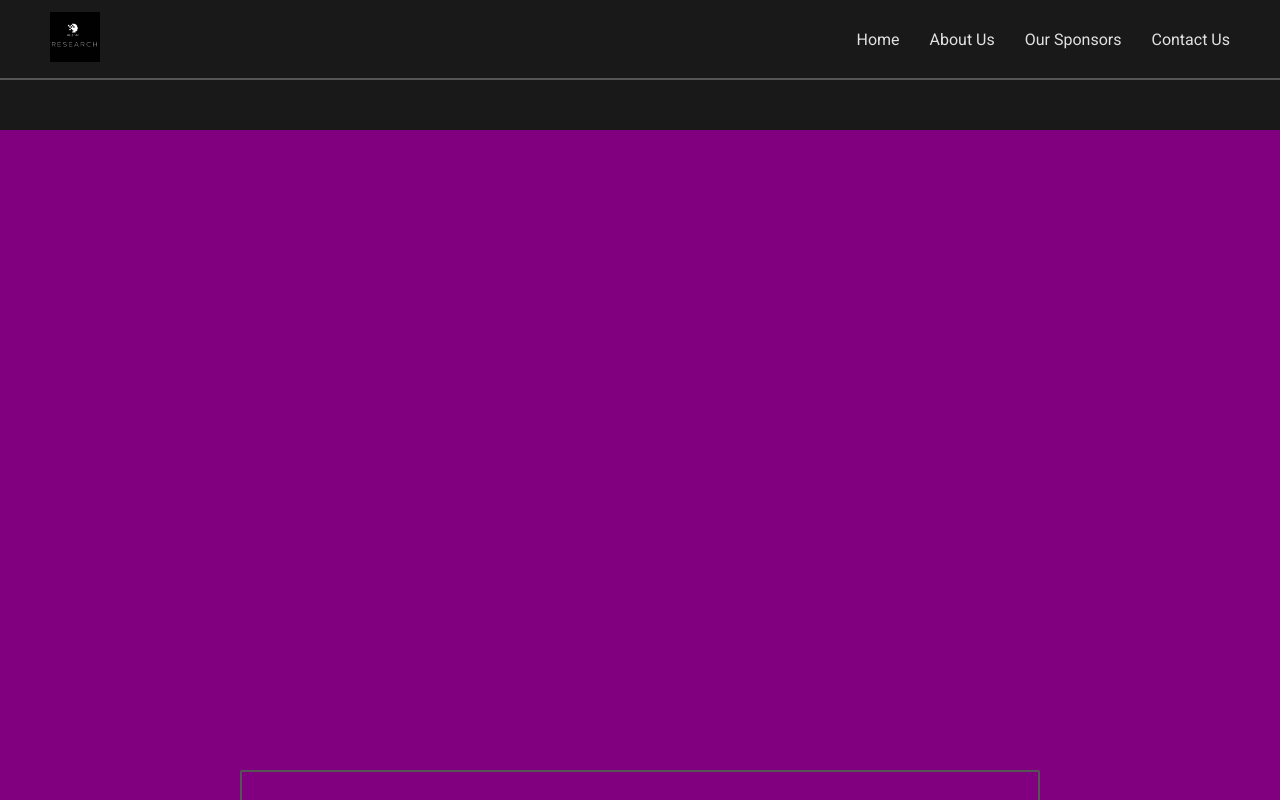
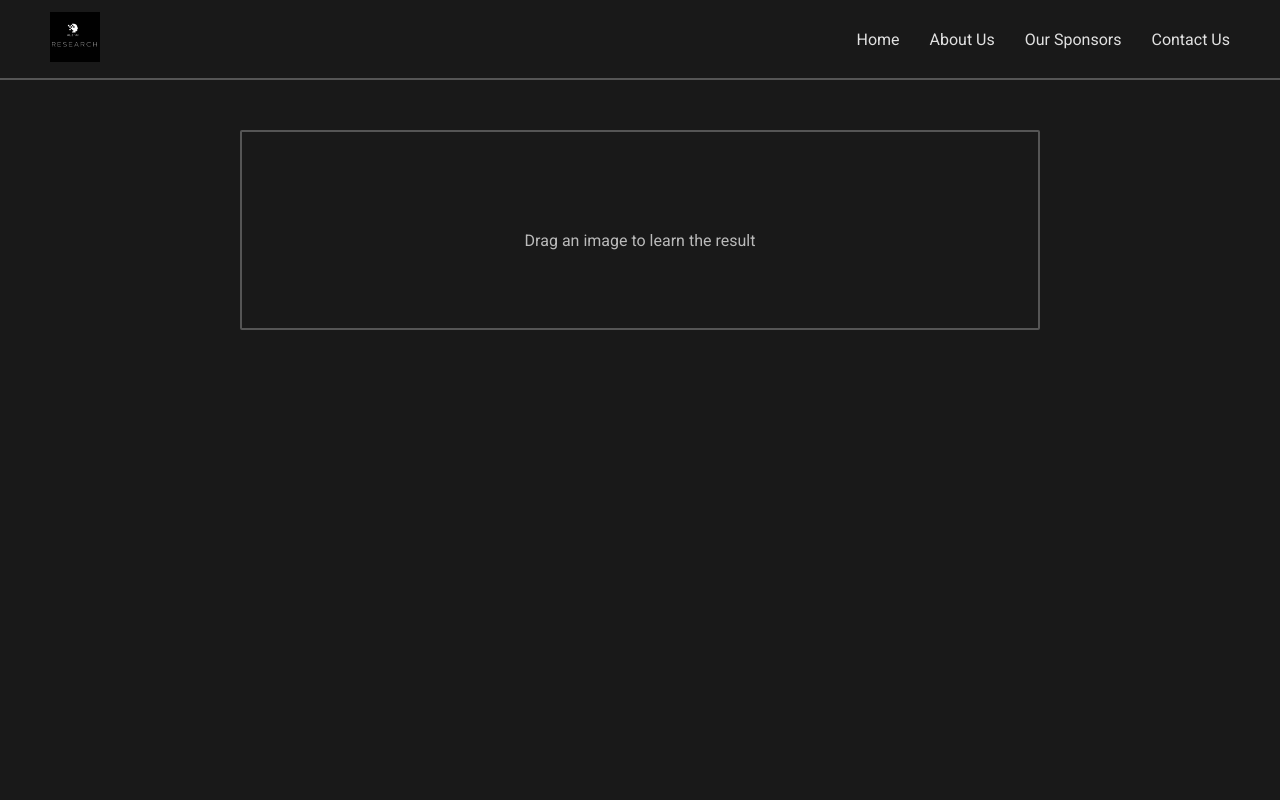
Before and after one commit to ALZ-AI/diagnose-alzheimer-frontend, a React app: page / in a window 1280 px wide. Shown: the top 800 px of the page. Built offline with nearby package versions, Linux system fonts and the light colour scheme.

Commit message:
Chore updates

```diff
--- a/src/App.js
+++ b/src/App.js
@@ -15,7 +15,6 @@ class App extends React.Component {
 				<div id="home"></div>
 				<Header />
 				<Content>
-					<div style={{height: "80vh"}}></div>
 					<FileUpload />
 					<div style={{height: "80vh"}}></div>
 				</Content>
--- a/src/components/Content/Content.js
+++ b/src/components/Content/Content.js
@@ -6,7 +6,7 @@ function Content(props) {
 
 
     return (
-        <div style={{flex: "1 0 auto", background: "purple"}}>
+        <div style={{flex: "1 0 auto"}}>
             {props.children}
         </div>
     )
--- a/src/index.scss
+++ b/src/index.scss
@@ -10,6 +10,6 @@
 
 body {
 	background-color: #191919;
-	color: rgba(255, 255, 255, 0.87);
+	color: rgba(255, 255, 255, 0.7);
 	font-family: "Roboto", sans-serif;
 }
```
